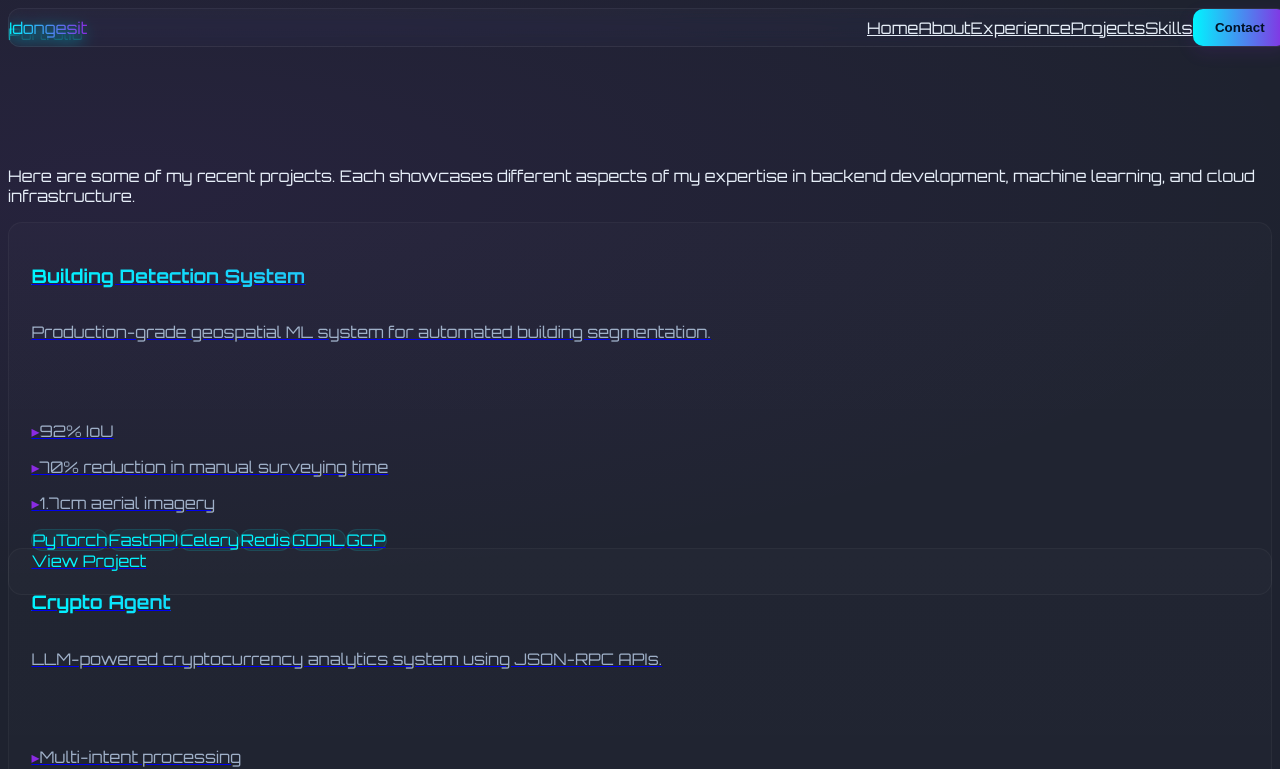
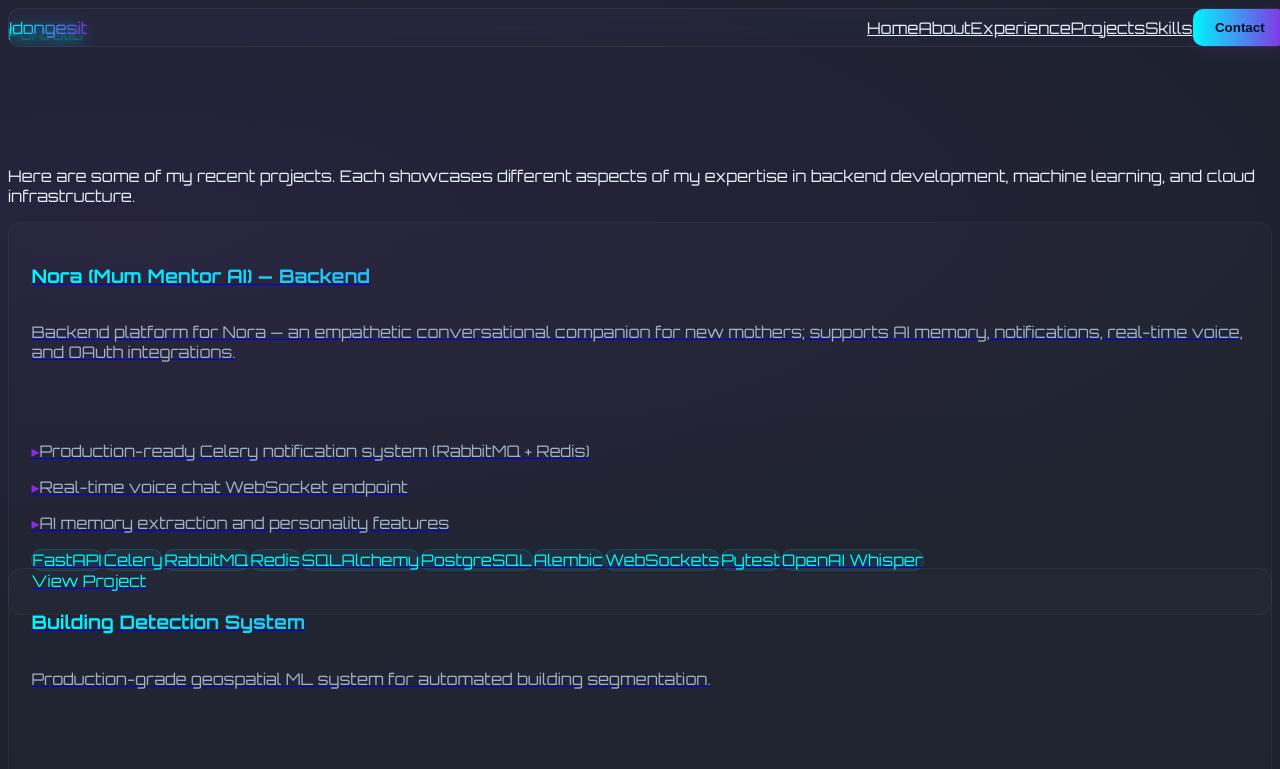
Before and after one commit to idyweb/portfolio, a Next.js app: page /projects in a window 1280 px wide. Shown: the top 769 px of the page. Built offline with nearby package versions, Linux system fonts and the light colour scheme.

Commit message:
chore: add Nora (Mum Mentor AI) backend experience and project entries

```diff
--- a/data/experience.ts
+++ b/data/experience.ts
@@ -1,4 +1,17 @@
 export const experience = [
+  {
+    company: "Mum Mentor AI (Nora)",
+    role: "Backend Engineer / Contributor",
+    location: "Remote",
+    period: "Nov 2025 – Present",
+    highlights: [
+      "Contributed core backend features and integrations for Nora (Mum Mentor AI), a conversational companion for new mothers.",
+      "Implemented and maintained the async notification system using Celery with RabbitMQ and Redis, improving background task reliability and throughput.",
+      "Built and enhanced AI-related backend components (memory extraction, AI personality layers), and added real-time voice chat WebSocket endpoints for live audio sessions.",
+      "Integrated OAuth providers (Apple/Google), profile image handling, multi-image upload endpoints, and robust API input validation using Pydantic.",
+      "Authored tests and performed codebase refactors to improve maintainability; collaborated on Alembic migrations and production deployment workflows."
+    ]
+  },
   {
     company: "Pedana Global",
     role: "Machine Learning Engineer",
--- a/data/projects.ts
+++ b/data/projects.ts
@@ -1,4 +1,28 @@
 export const projects = [
+  {
+    slug: "nora-backend",
+    title: "Nora (Mum Mentor AI) — Backend",
+    description:
+      "Backend platform for Nora — an empathetic conversational companion for new mothers; supports AI memory, notifications, real-time voice, and OAuth integrations.",
+    metrics: [
+      "Production-ready Celery notification system (RabbitMQ + Redis)",
+      "Real-time voice chat WebSocket endpoint",
+      "AI memory extraction and personality features"
+    ],
+    stack: [
+      "FastAPI",
+      "Celery",
+      "RabbitMQ",
+      "Redis",
+      "SQLAlchemy",
+      "PostgreSQL",
+      "Alembic",
+      "WebSockets",
+      "Pytest",
+      "OpenAI Whisper"
+    ],
+    repo: "https://github.com/emerjent/nora-be"
+  },
   {
     slug: "building-detection",
     title: "Building Detection System",
```
